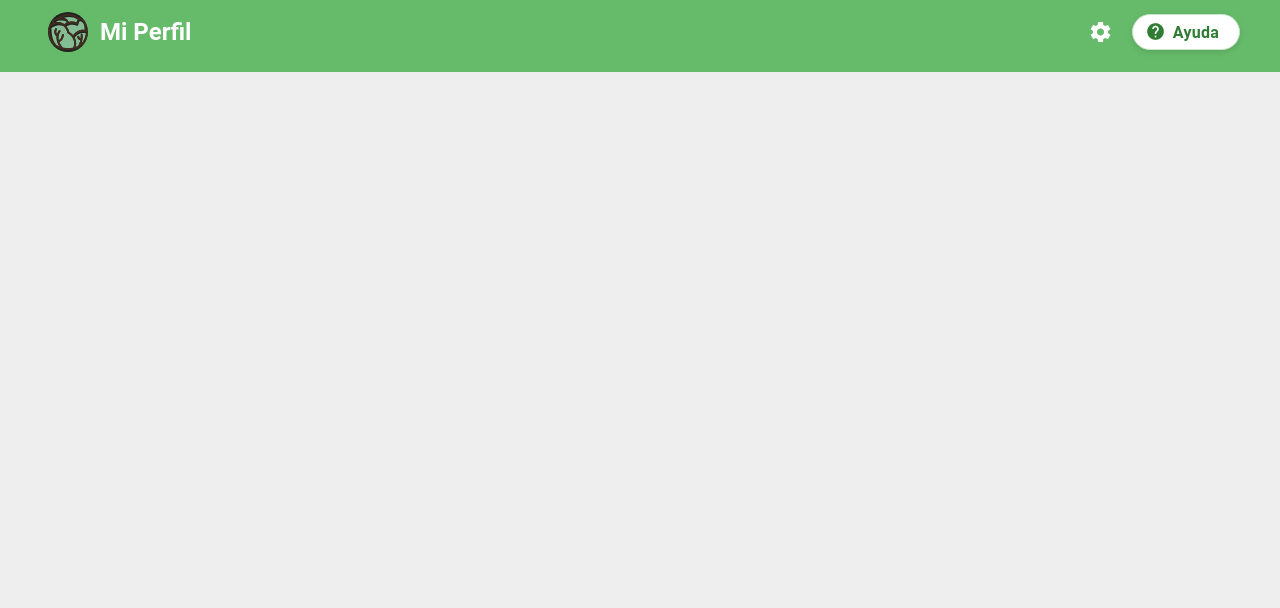
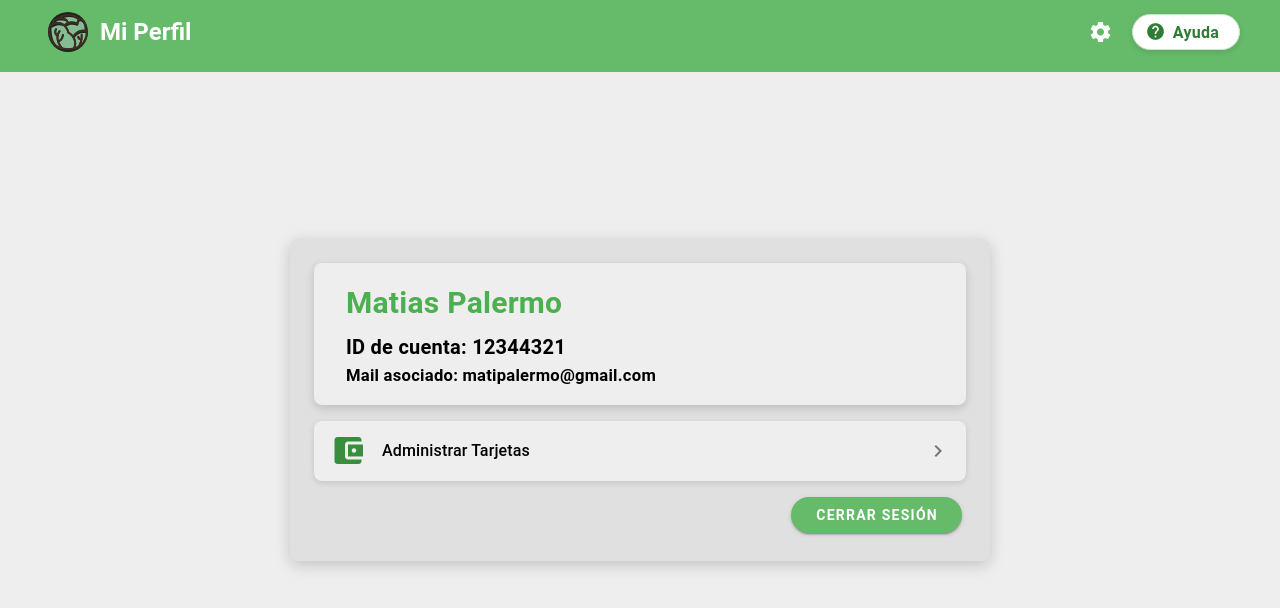
Before and after one commit to NaPrado/HCITP2, a Vue app in the folder walletuce/: page /profile in a window 1280 px wide. Shown: the top 608 px of the page. Built offline with nearby package versions, Linux system fonts and the light colour scheme; a small style sheet from the web is missing.

Commit message:
Profile page front end implemented

```diff
--- a/walletuce/src/pages/AdminCardsPage.vue
+++ b/walletuce/src/pages/AdminCardsPage.vue
@@ -168,7 +168,7 @@
 
 
   function onVolverClick() {
-    router.push('./HomePage')
+    router.back()
   }
   function onAñadirTarjetaClick() {
     console.log('Añadir tarjeta');
--- a/walletuce/src/pages/profile.vue
+++ b/walletuce/src/pages/profile.vue
@@ -1,17 +1,158 @@
 <template>
     <v-app>
-      <v-container fluid class="pa-0 main-bg overflow-y-auto">
-        <!-- Barra superior -->
-        <AppHeader titulo="Mi Perfil" />
-      </v-container>
+      <v-container fluid class="pa-0 main-bg">
+            <!-- Barra superior -->
+            <AppHeader titulo="Mi Perfil" />
+
+            <!-- Botón de atrás -->
+
+            <!-- Contenido principal -->
+            <v-container class="d-flex flex-column align-center justify-center main-content pt-4">
+                <v-card class="pa-6 container-card bg-grey-lighten-2" rounded="lg">
+                    <v-card class="pa-4 mb-4 card-with-shadow-medium bg-grey-lighten-3" rounded="lg">
+                        <v-card-title class="text-green font-weight-bold pb-1 pt-0"><span><h2>{{nombre}}</h2></span></v-card-title>
+                        <v-card-title class="text-black pb-0 pt-0"><span><h4>ID de cuenta: {{id_cuenta}}</h4></span></v-card-title>
+                        <v-card-title class="text-black pb-0 pt-0"><span><h5>Mail asociado: {{mail}}</h5></span></v-card-title>
+
+                    </v-card>
+                    <v-card
+                    class="d-flex align-center justify-space-between px-4 py-3 mb-4 bg-grey-lighten-3 card-with-shadow-light tarjeta-card"
+                    rounded="lg"
+                    @click="onTarjetasClick"
+                    >
+                    <v-icon size="36" color="green-darken-2" class="mr-4">mdi-wallet</v-icon>
+
+                    <div class="flex-grow-1">
+                        <span class="text-black font-weight-medium text-subtitle-1">Administrar Tarjetas</span>
+                    </div>
+
+                    <v-icon size="24" color="grey-darken-1">mdi-chevron-right</v-icon>
+                    </v-card>
+                    <v-row class="mt-4 mb-1 mr-1" justify="end" align="center">
+                        <v-btn color="green-lighten-1" class="text-white font-weight-bold pl-6 pr-6 ml-3" rounded @click="onCerrarClick">
+                            Cerrar Sesión
+                        </v-btn>
+                    </v-row>
+                </v-card>
+            </v-container>
+        </v-container>
     </v-app>
 </template>
 
+<script setup lang="ts">
+import { useRouter } from 'vue-router'
+import { ref } from 'vue'
+
+
+const router = useRouter()
+
+function onCerrarClick(){
+  router.push("./HomePage");
+}
+
+function onTarjetasClick(){
+  router.push("./AdminCardsPage");
+}
+
+const mail = ref("matipalermo@gmail.com");
+const nombre = ref("Matias Palermo");
+const id_cuenta = ref(12344321);
+
+</script>
+
 <style scoped>
- .main-bg {
+  .main-bg {
     background: #eee !important;
-    height: 100%;
+    min-height: 100vh;
     display: flex;
     flex-direction: column;
   }
+
+  .ayuda-btn {
+    background: #f3eafe !important;
+    border-radius: 10px !important;
+    font-weight: bold;
+    font-size: 1.15rem;
+    padding: 4px 18px 4px 10px;
+    box-shadow: 0 2px 6px rgba(0, 0, 0, 0.1) !important;
+    display: flex;
+    align-items: center;
+    min-height: 40px;
+    height: 40px;
+    transition: background 0.2s;
+    gap: 4px;
+  }
+  .ayuda-btn:hover {
+    background: #e1d5f6 !important;
+  }
+  .ayuda-text {
+    font-weight: bold;
+    margin-left: 2px;
+    font-size: 1.1rem;
+  }
+  .ayuda-btn .v-icon {
+    font-size: 18px !important;
+    margin-right: 2px;
+    margin-left: 0;
+    margin-top: 12px;
+    margin-bottom: 12px;
+    vertical-align: middle;
+  }
+  .avatar-espaciado {
+    margin-left: 16px;
+  }
+  .main-content {
+    flex: 1;
+    display: flex;
+    flex-direction: column;
+    align-items: center;
+    margin-top: 0;
+  }
+  .custom-app-bar {
+    min-height: 72px !important; /* ajusta según necesidad */
+  }
+  .custom-app-bar .v-toolbar-title {
+    line-height: 1.2;
+  }
+  .v-toolbar-title {
+    margin-top: 0 !important;
+    margin-bottom: 0 !important;
+  }
+  .container-card {
+    border-radius: 16px;
+    box-shadow: 0 4px 16px rgba(0, 0, 0, 0.18) !important;
+    width: 100%;
+    max-width: 700px; /* aumentado de 700px */
+    margin-left: auto;
+    margin-right: auto;
+    flex-direction: column;
+    align-items: center;
+  }
+  .card-with-shadow-medium {
+    box-shadow: 0 3px 10px rgba(0, 0, 0, 0.16) !important;
+  }
+  .card-with-shadow-light {
+    box-shadow: 0 2px 6px rgba(0, 0, 0, 0.12) !important;
+  }
+  .confirmation-text{
+    color: black;
+    font-size: large;
+    margin-left: 24px;
+  }
+  .back-button {
+    align-self: flex-start;
+    margin-left: 20%;
+    margin-bottom: 10px;
+    font-weight: 600;
+    font-size: 1rem;
+    color: rgba(0, 0, 0, 0.7) !important;
+  }
+  .tarjeta-card {
+  cursor: pointer;
+  transition: background-color 0.2s;
+}
+.tarjeta-card:hover {
+  background-color: #e0e0e0; /* efecto hover sutil */
+}
+
 </style>
```
